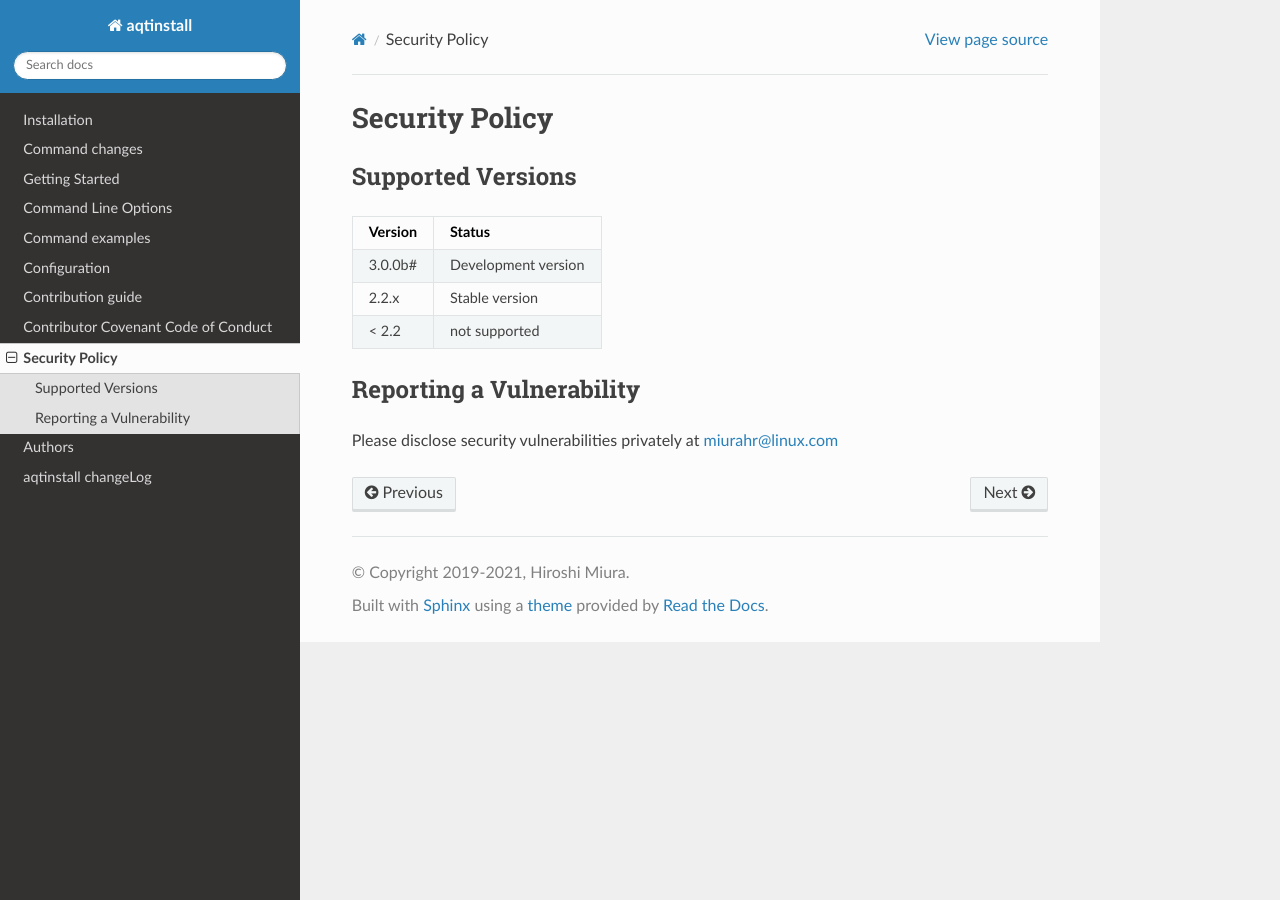
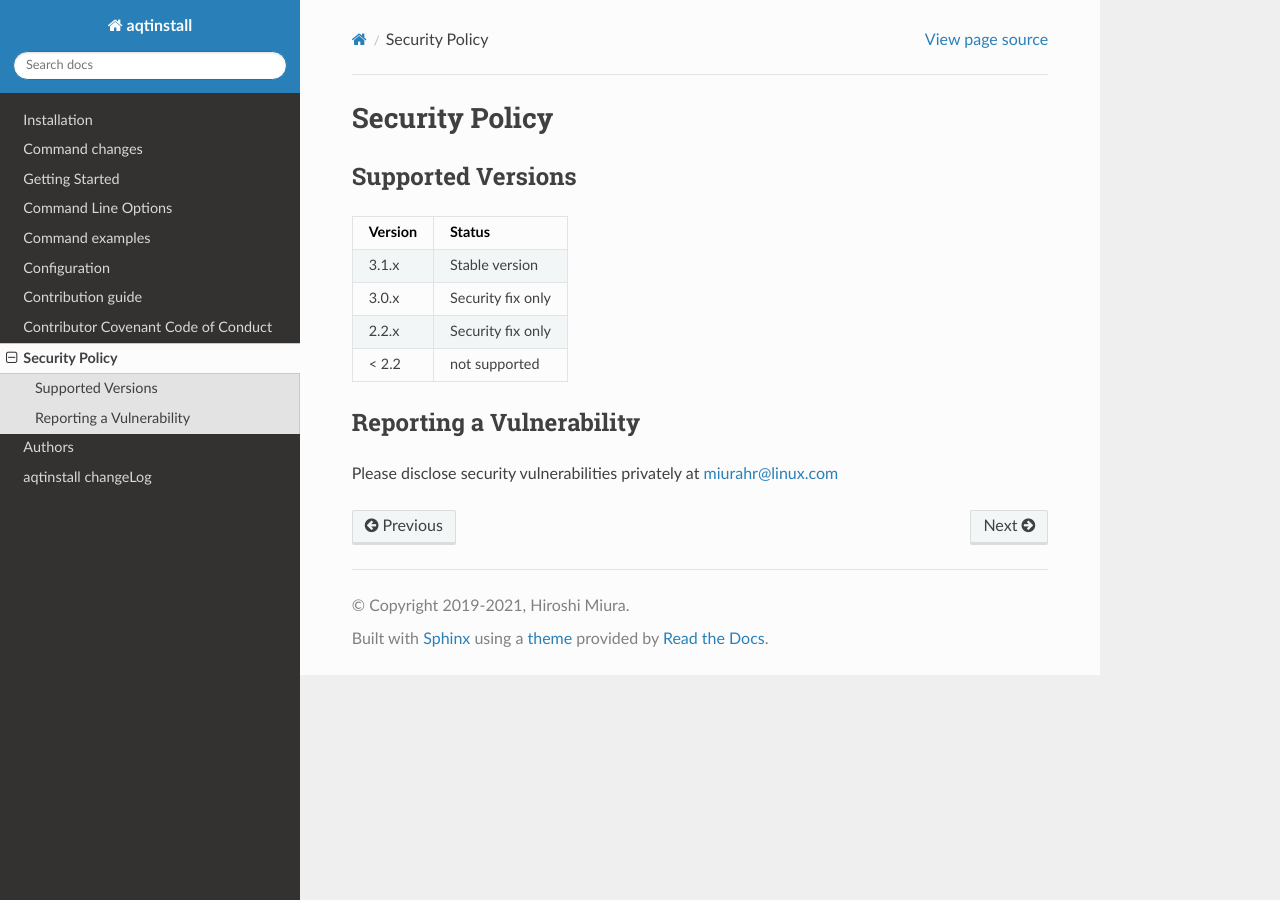
Before and after one commit to miurahr/aqtinstall, a Sphinx documentation site: the page built from docs/SECURITY.rst, in a window 1280 px wide. Built offline with Sphinx 7.4.7 and the Read the Docs theme 2.0.0, drawn with Linux system fonts in a browser that asks for light colours; the version number could not be read and is left out.

Commit message:
Update SECURITY.rst
Signed-off-by: Hiroshi Miura <miurahr@linux.com>

```diff
--- a/docs/SECURITY.rst
+++ b/docs/SECURITY.rst
@@ -7,9 +7,11 @@ Supported Versions
 +---------+---------------------+
 | Version | Status              |
 +=========+=====================+
-| 3.0.0b# | Development version |
+| 3.1.x   | Stable version      |
 +---------+---------------------+
-| 2.2.x   | Stable version      |
+| 3.0.x   | Security fix only   |
++---------+---------------------+
+| 2.2.x   | Security fix only   |
 +---------+---------------------+
 | < 2.2   | not supported       |
 +---------+---------------------+
```
